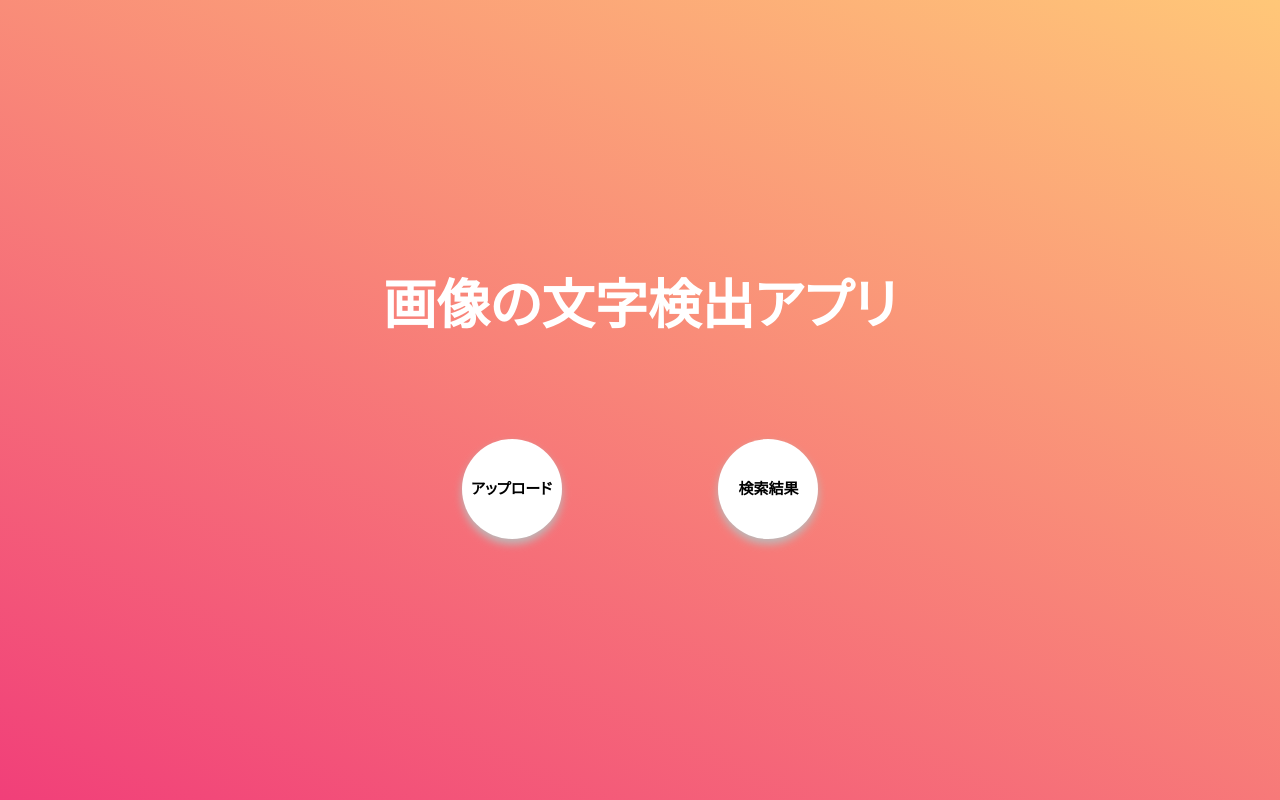
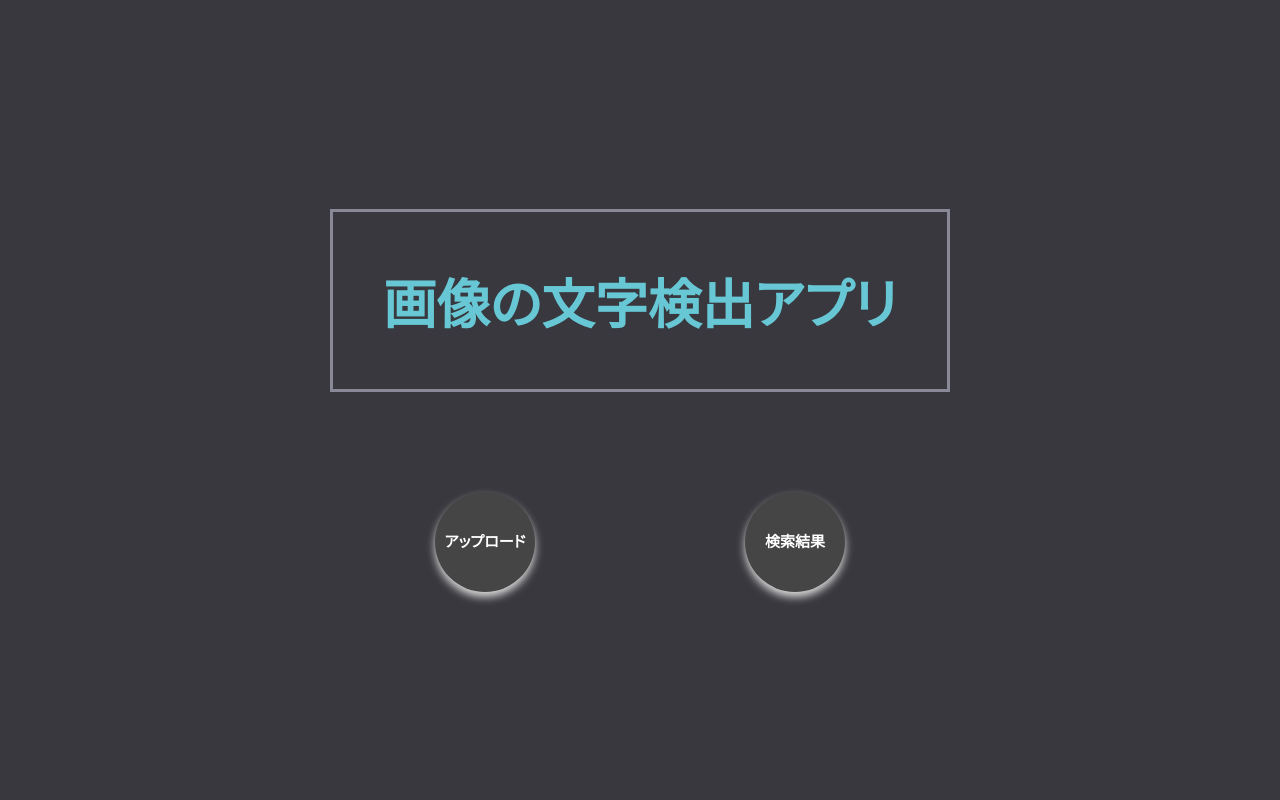
Before and after one commit to 2021AIT-OOP2-G12/GUI_Project, a Flask app: page / in a window 1280 px wide. Run offline with Flask 2, Linux system fonts and the light colour scheme.

Commit message:
Update top.css

```diff
--- a/static/css/top.css
+++ b/static/css/top.css
@@ -25,14 +25,19 @@
     height: 100vh;
     display: grid;
     place-items: center;
-    background: -moz-linear-gradient(65deg, #F13F79, #FFC778);
+    /*  赤・オレンジ系のやつbackground: -moz-linear-gradient(65deg, #F13F79, #FFC778);
     background: -webkit-linear-gradient(65deg, #F13F79, #FFC778);
-    background: linear-gradient(25deg, #F13F79, #FFC778);
+    background: linear-gradient(25deg, #F13F79, #FFC778);  */
+    background: #38383E;
 }
 .title{
     margin-bottom: 100px;
-    margin-top: 0;
-    color: white;
+    padding: 50px;
+    /* margin-top: 0; */
+    /*赤・オレンジ系のやつ color: white; */
+    color: #67C7D4;
+    border: #888897 solid;
+    border-radius: 0%;
 }
 
 .link{
@@ -54,23 +59,29 @@
     place-items: center;
     width:100%;
     height:100%;
-    background:#FFFFFF;
+    /* background:#FFFFFF; */
+    background: #454545;
     text-align:center;
-    color:#000000;
+    /* color:#000000; */
+    color:white;
     font-size:15px;
     font-weight:bold;
     border-radius:50%;
     -webkit-border-radius:50%;
     -moz-border-radius:50%;
-    box-shadow:0px 5px 8px 0px #BBBBBB ;
+    box-shadow:0px 5px 8px 0px #DBDBDB ;
 }
 .btn li a{
     text-decoration: none;
-    color: black;
+    color: white;
 }
 .btn li:hover{
-    background-color: rgba(158, 158, 158, 0.616);
+    /* background-color: rgba(158, 158, 158, 0.616); */
+    background-color: #DBDBDB;
+    color: #454545;
     margin-left:0px;
     margin-top:5px;
     box-shadow:none;
+}hr{
+    color: #454545;
 }
```
